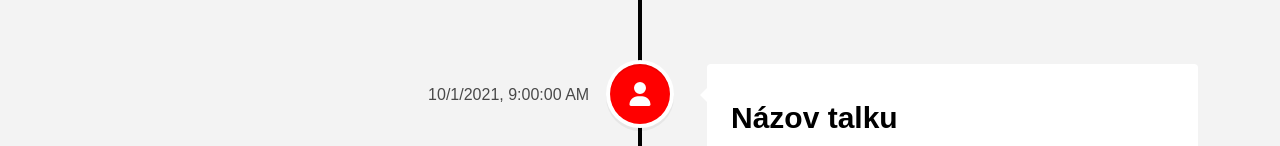
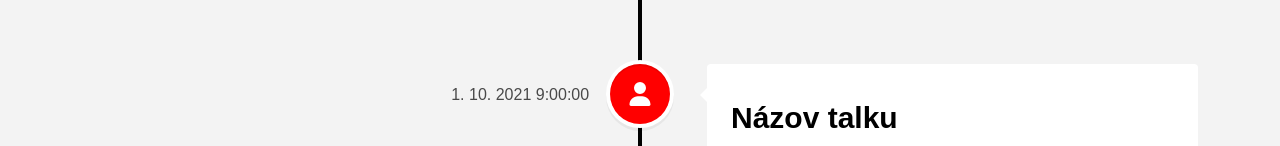
Before and after one commit to xliskova/PV247-TEDx-event-manager, a Next.js app: page / in a window 1280 px wide. Shown: the part 654-800 px from the top of the page. Built offline with nearby package versions, Linux system fonts and the light colour scheme.

Commit message:
fix: fixed locale of datetime

```diff
--- a/src/app/page.tsx
+++ b/src/app/page.tsx
@@ -10,7 +10,6 @@ export default function Home() {
         Do začiatku akcie ostáva 2 dni 14 hodín 15 minút
       </h1>
       <Timeline />
-      <Timeline />
     </>
   );
 }
--- a/src/components/Timeline.tsx
+++ b/src/components/Timeline.tsx
@@ -56,15 +56,15 @@ export const Timeline = () => {
         TEDx Trenčín - tu bude názov podujatia{' '}
       </h1>
       <VerticalTimeline>
-        {data.map((item, index) => {
+        {data.map((item) => {
           const contentStyle = item.active
             ? { background: '#E62B1E', color: 'black' }
             : undefined;
           return (
             <VerticalTimelineElement
-              key={index}
+              key={item.id}
               contentStyle={contentStyle}
-              date={item.startTime && item.startTime.toLocaleString()}
+              date={item.startTime && item.startTime.toLocaleString('sk')}
               dateClassName="text-left"
               visible={true}
               icon={getIcon(item.type).icon}
```
